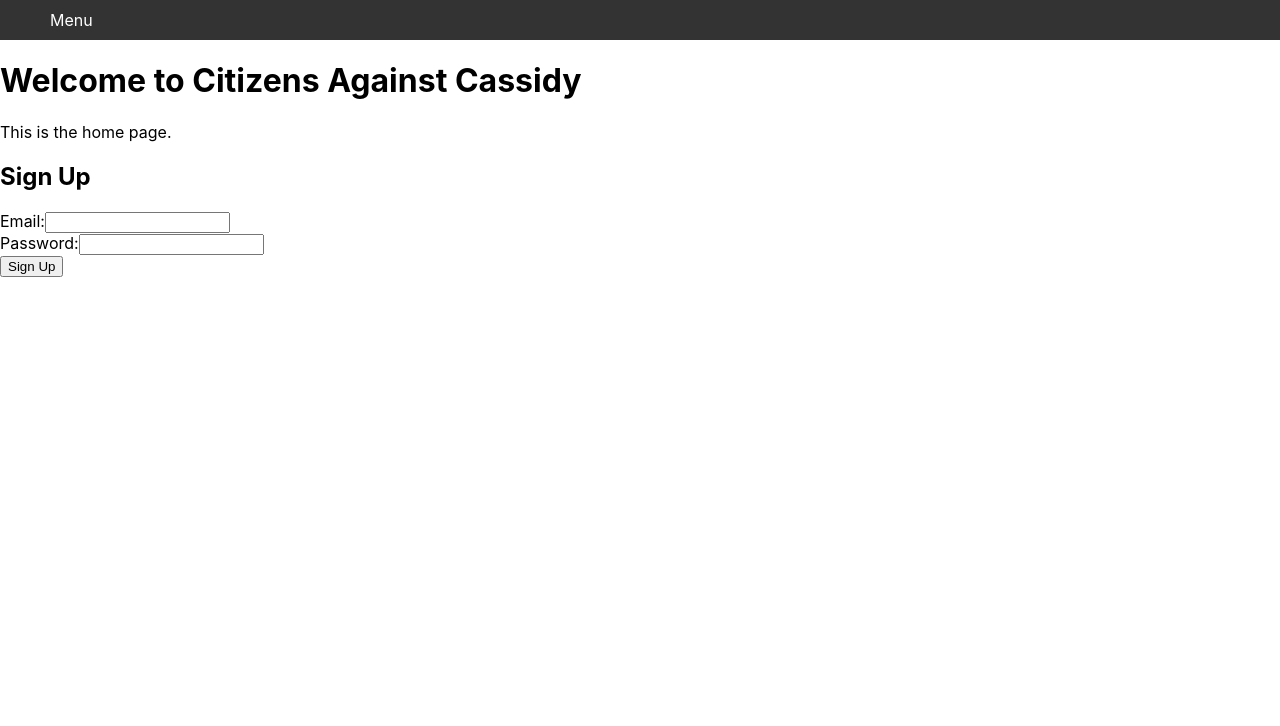
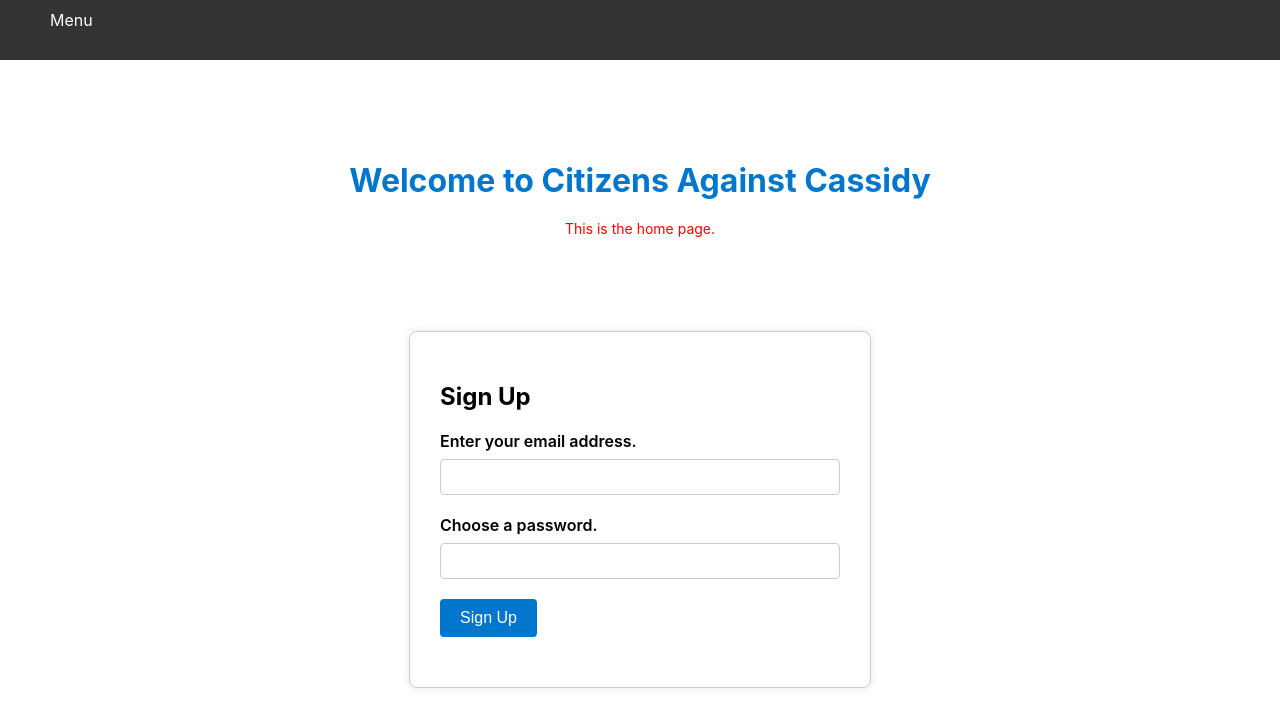
Before and after one commit to jerry-vrabel-development/citizens-against-cassidy, a React (Create React App) app: page / in a window 1280 px wide. Shown: the top 726 px of the page. Built offline with nearby package versions, Linux system fonts and the light colour scheme; no server answers.

Commit message:
added mvp styling

```diff
--- a/src/components/Navbar.js
+++ b/src/components/Navbar.js
@@ -8,7 +8,7 @@ const Navbar = () => {
 
     return (
         <nav>
-            <div onClick={() => setIsOpen(!isOpen)}>Menu</div>
+            <div className="pointer" onClick={() => setIsOpen(!isOpen)}>Menu</div>
             <CSSTransition
                 in={isOpen}
                 timeout={300}
--- a/src/components/SignUpForm.js
+++ b/src/components/SignUpForm.js
@@ -1,6 +1,7 @@
 // src/components/SignUpForm.js
 import React, { useState } from 'react';
 import { supabase } from '../supabaseClient';
+import '../styles/SignUpForm.css';
 
 const SignUpForm = () => {
   const [email, setEmail] = useState('');
@@ -26,7 +27,7 @@ const SignUpForm = () => {
     <form onSubmit={handleSignUp}>
       <h2>Sign Up</h2>
       <div>
-        <label>Email:</label>
+        <label>Enter your email address.</label>
         <input
           type="email"
           value={email}
@@ -35,7 +36,7 @@ const SignUpForm = () => {
         />
       </div>
       <div>
-        <label>Password:</label>
+        <label>Choose a password.</label>
         <input
           type="password"
           value={password}
--- /dev/null
+++ b/src/styles/About.css
@@ -0,0 +1,24 @@
+.about-container {
+  max-width: 800px;
+  margin: 50px auto;
+  padding: 30px;
+  text-align: center;
+}
+
+h1 {
+  color: #0077cc;
+  font-size: 32px;
+  margin-bottom: 20px;
+}
+
+p {
+  font-size: 18px;
+  color: #555;
+}
+
+/* Use this class for any additional content, for a unified look */
+.additional-content {
+  margin-top: 20px;
+  font-size: 16px;
+  color: #777;
+}
--- /dev/null
+++ b/src/styles/Home.css
@@ -0,0 +1,24 @@
+.home-container {
+  max-width: 800px;
+  margin: 50px auto;
+  padding: 30px;
+  text-align: center;
+}
+
+h1 {
+  color: #0077cc;
+  font-size: 32px;
+  margin-bottom: 20px;
+}
+
+p {
+  font-size: 18px;
+  color: #555;
+}
+
+/* Use this class for any additional content, for a unified look */
+.additional-content {
+  margin-top: 20px;
+  font-size: 16px;
+  color: #777;
+}
--- a/src/styles/Navbar.css
+++ b/src/styles/Navbar.css
@@ -1,3 +1,6 @@
+.pointer {
+  cursor: pointer;
+}
 nav {
   display: flex;
   justify-content: space-between;
@@ -9,6 +12,7 @@ nav {
 
 nav a {
   margin: 0 15px;
+  cursor: pointer;
   text-decoration: none;
   color: white;
   position: relative;
--- /dev/null
+++ b/src/styles/SignUpForm.css
@@ -0,0 +1,52 @@
+form {
+  max-width: 400px;
+  margin: 50px auto;
+  padding: 30px;
+  border: 1px solid #ccc;
+  border-radius: 8px;
+  box-shadow: 0px 0px 10px rgba(0, 0, 0, 0.1);
+}
+
+h2 {
+  margin-bottom: 20px;
+  font-size: 24px;
+}
+
+div {
+  margin-bottom: 20px;
+}
+
+label {
+  display: block;
+  margin-bottom: 8px;
+  font-weight: 600;
+}
+
+input {
+  width: 100%;
+  padding: 8px 15px;
+  box-sizing: border-box;
+  border: 1px solid #ccc;
+  border-radius: 4px;
+  font-size: 16px;
+}
+
+button {
+  padding: 10px 20px;
+  background-color: #0077cc;
+  color: white;
+  border: none;
+  border-radius: 4px;
+  cursor: pointer;
+  font-size: 16px;
+  transition: background-color 0.3s ease;
+}
+
+button:hover {
+  background-color: #005fa3;
+}
+
+p {
+  color: red;
+  font-size: 14px;
+}
--- a/src/views/About.js
+++ b/src/views/About.js
@@ -1,8 +1,9 @@
 import React from 'react';
+import '../styles/About.css';
 
 const About = () => {
   return (
-    <div>
+    <div className="about-container">
       <h1>About Us</h1>
       <p>This is the about page.</p>
       {/* Additional content goes here */}
--- a/src/views/Home.js
+++ b/src/views/Home.js
@@ -1,8 +1,9 @@
 import React from 'react';
+import '../styles/Home.css';
 
 const Home = () => {
   return (
-    <div>
+    <div className="home-container">
       <h1>Welcome to Citizens Against Cassidy</h1>
       <p>This is the home page.</p>
       {/* Additional content goes here */}
```
